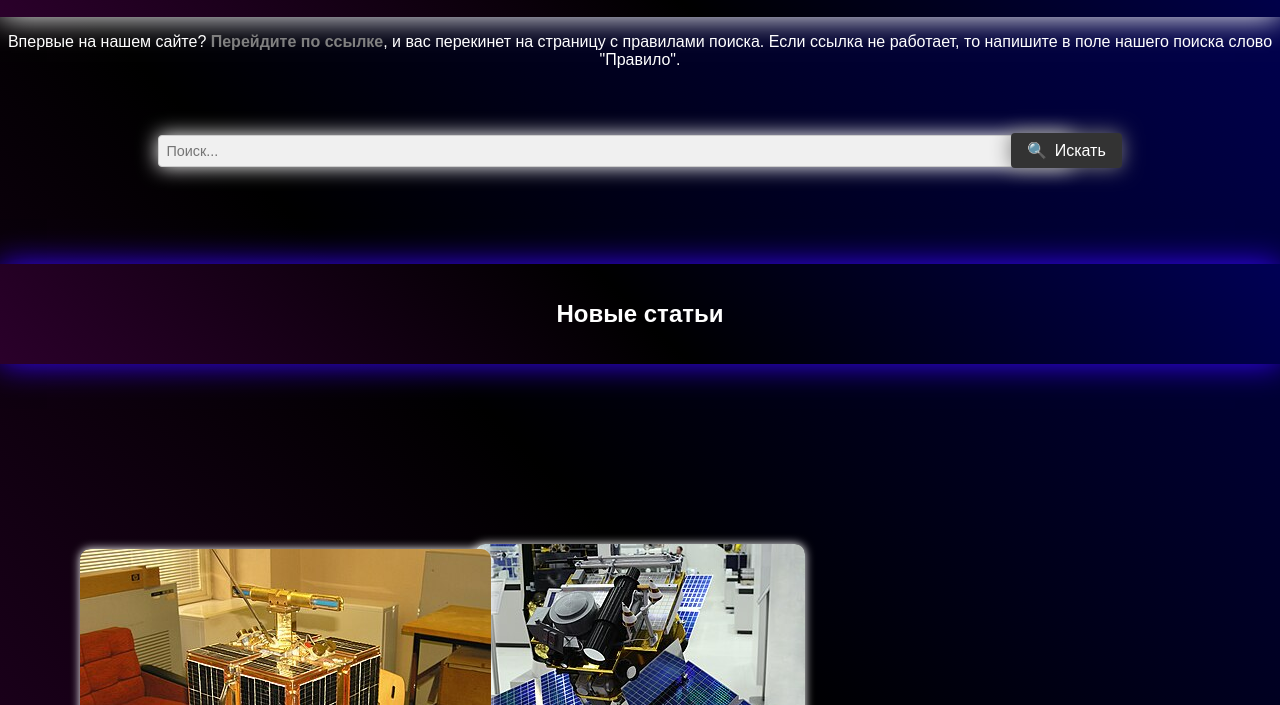
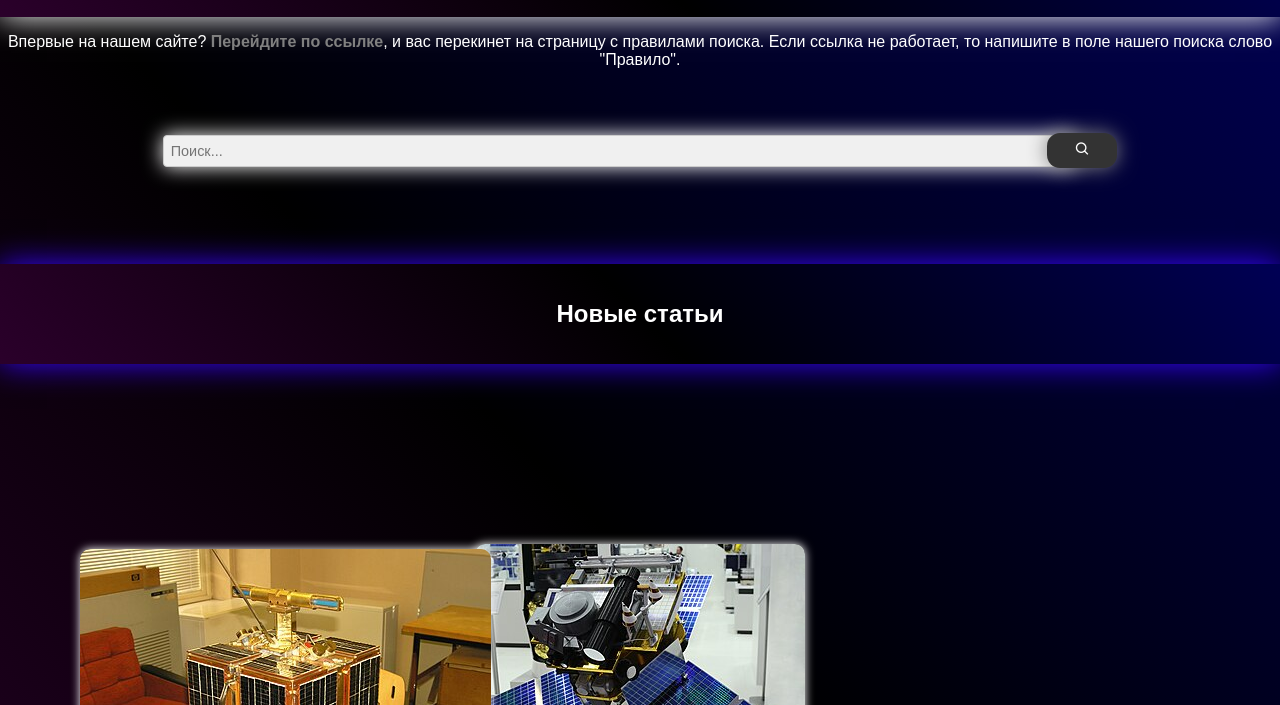
Before and after one commit to Farz111/cosmos_site, a plain HTML site: page index.html in a window 1280 px wide. Shown: the part 95-800 px from the top of the page. Drawn offline with nearby package versions, Linux system fonts and the light colour scheme.

Commit message:
Add files via upload

```diff
--- a/index.html
+++ b/index.html
@@ -7,6 +7,7 @@
     <link rel="stylesheet" href="styles.css">
     <script src="data.js"></script>
     <script src="script.js"></script>
+    <link href='https://unpkg.com/boxicons@2.1.4/css/boxicons.min.css' rel='stylesheet'>
     <style>
         body {
             font-family: Arial, sans-serif;
@@ -46,17 +47,19 @@
             padding: 0.5em 1em;
             font-size: 1em;
             cursor: pointer;
+            max-width: 100px;
+            width: 70px;
             background-color: #333;
             color: #fff;
             border: none;
-            border-radius: 4px;
-            margin-left: -4em; /* компенсация отрицательным отступом */
+            border-radius: 13px;
+            margin-left: -2em; /* компенсация отрицательным отступом */
             transition: .5s;
         }
 
         /* добавим стили для иконки лупы */
         #search-icon {
-            margin-right: 0.2em;
+            margin-right: 0.5em;
         }
     </style>
 </head>
@@ -77,7 +80,7 @@
 
 <div id="search-container">
     <input type="text" id="search-input" placeholder="Поиск...">
-    <button id="search-button"><span id="search-icon">&#128269;</span> Искать</button>
+    <button id="search-button"><i class='bx bx-search'></i></button>
 </div>
 
 <div id="satellites">
```
